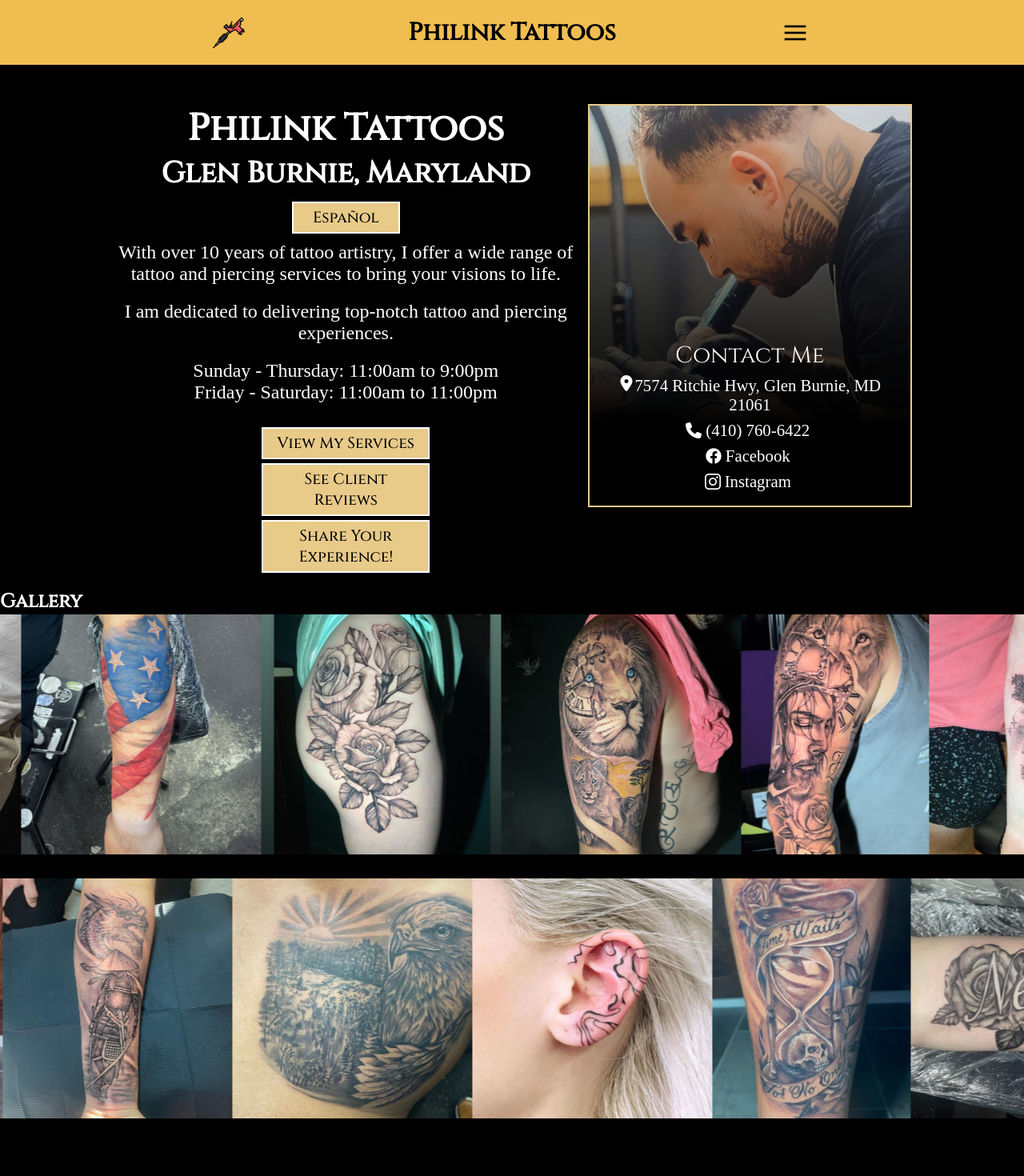
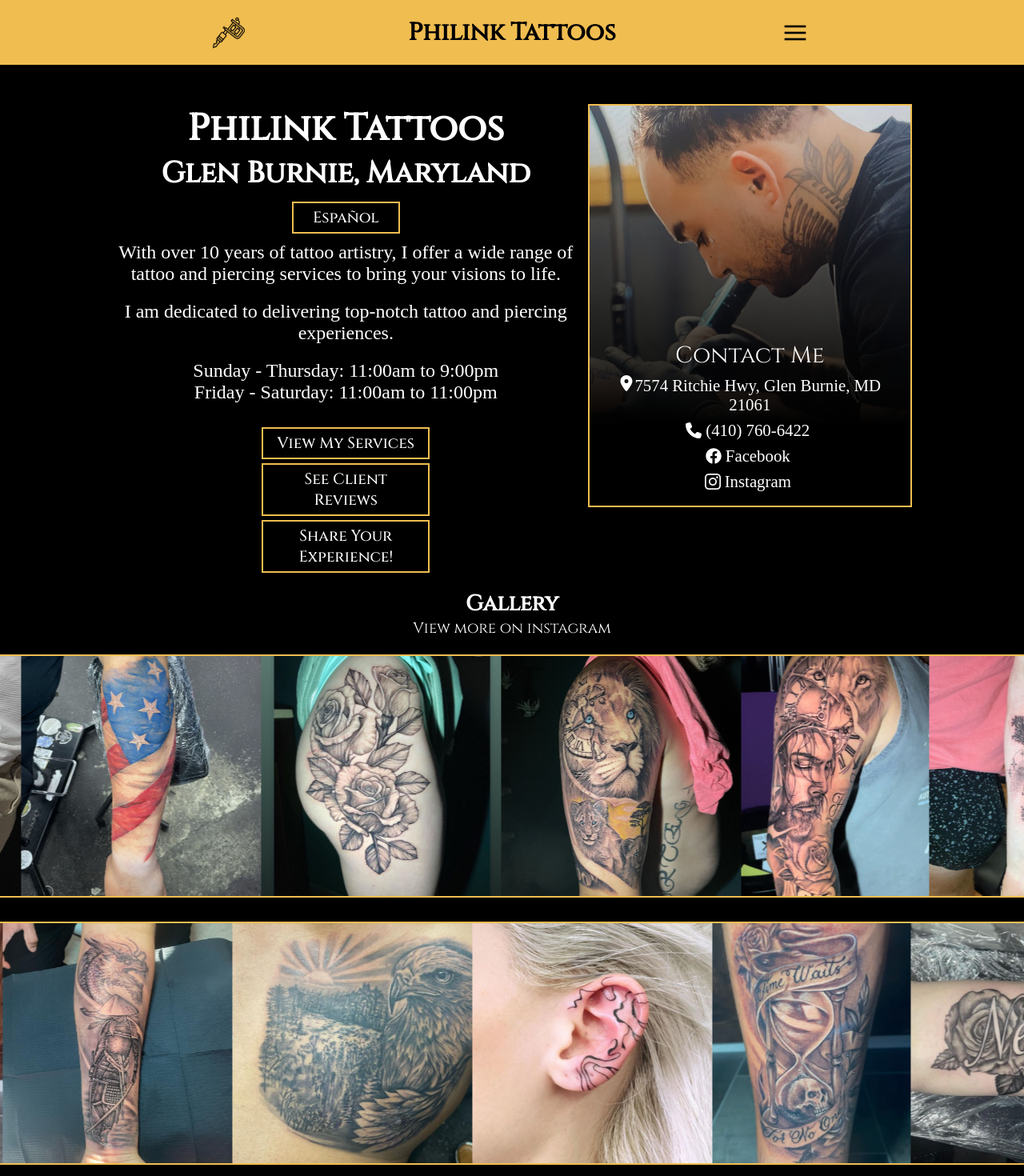
Before and after one commit to isaiahxs/Philink-Tattoos, a React (Create React App) app: page / in a window 1280 px wide. Shown: the top 1470 px of the page at 80% size. Built offline with nearby package versions, Linux system fonts and the light colour scheme; a web font is replaced by a local one.

Commit message:
added fading in effect for sections

```diff
--- a/src/components/Footer/index.js
+++ b/src/components/Footer/index.js
@@ -1,7 +1,7 @@
 import { useLanguage } from '../../LanguageContext';
 import { englishContent, spanishContent } from './content';
 import { Link } from 'react-router-dom';
-import logo from '../../assets/icons/tattoo-machine.png';
+import logo from '../../assets/icons/gold-icon.png';
 import map_pin from '../../assets/icons/map-pin.svg';
 import phone from '../../assets/icons/phone-icon.svg';
 // import email from '../../assets/icons/mail-icon.svg';
--- a/src/components/Gallery/Gallery.css
+++ b/src/components/Gallery/Gallery.css
@@ -1,9 +1,29 @@
+.gallery-header {
+    display: flex;
+    justify-content: center;
+    /* margin-bottom: 20px; */
+    font-size: 1.7rem;
+}
+
+.gallery-subheading {
+    display: flex;
+    justify-content: center;
+    margin-bottom: 20px;
+    font-weight: lighter;
+}
+
 section.gallery-1 .slider,
 section.gallery-2 .slider {
     margin: auto;
     overflow: hidden;
     position: relative;
     width: 100%;
+}
+
+.gallery-1,
+.gallery-2 {
+    border-top: 2px solid #f0bd50;
+    border-bottom: 2px solid #f0bd50;
 }
 
 .slider {
--- a/src/components/Gallery/index.js
+++ b/src/components/Gallery/index.js
@@ -19,6 +19,7 @@ export default function Gallery() {
     return (
         <div className='gallery-section'>
             <h2 className='gallery-header'>Gallery</h2>
+            <h3 className='gallery-subheading'>View more on instagram</h3>
 
             <section className='gallery-1'>
                 <div className='slider'>
--- a/src/components/Hero/Hero.css
+++ b/src/components/Hero/Hero.css
@@ -87,7 +87,7 @@
 }
 
 .hero-image-container {
-    border: 2px solid #e8ca89;
+    border: 2px solid #f0bd50;
     position: relative;
     height: 500px;
     width: auto;
--- a/src/components/Hero/index.js
+++ b/src/components/Hero/index.js
@@ -43,14 +43,14 @@ export default function GBHero() {
                     {/* <button className='language-toggle-button' onClick={toggleLanguage}>
                         {currentLanguage === 'english' ? 'Español' : 'English'}
                     </button> */}
-                    <h1 className='title'>{content.title}</h1>
-                    <h2 className='location'>{content.location}</h2>
-                    <button className='language-toggle-button' onClick={toggleLanguage}>
+                    <h1 className='title fade-in'>{content.title}</h1>
+                    <h2 className='location fade-in'>{content.location}</h2>
+                    <button className='language-toggle-button fade-in' onClick={toggleLanguage}>
                         {currentLanguage === 'english' ? 'Español' : 'English'}
                     </button>
                     {/* <h3 className='description'>Experience the beauty and elegance of our salon.</h3> */}
 
-                    <div className='hero-descriptions-container'>
+                    <div className='hero-descriptions-container fade-in'>
                         <h3 className='description'>
                             {content.description}
                         </h3>
@@ -70,7 +70,7 @@ export default function GBHero() {
 
                     {/*Walk-ins are welcome, but appointments are preferred. We look forward to seeing you soon!*/}
 
-                    <div className='hero-buttons-container'>
+                    <div className='hero-buttons-container fade-in'>
                         <button className='view-services-hero' onClick={() => scrollToSection('services')}>
                             {content.viewServices}
                         </button>
@@ -86,7 +86,7 @@ export default function GBHero() {
                     </div>
                 </div>
 
-                <div className='hero-image-and-contact'>
+                <div className='hero-image-and-contact fade-in'>
                     <div className='hero-image-container'>
                         <img src={philip} className='hero-image' alt="Isaula's Salon" />
                         <div className="gradient-overlay">
--- a/src/components/HomePage/index.js
+++ b/src/components/HomePage/index.js
@@ -1,3 +1,4 @@
+import React, { useEffect, useRef } from 'react';
 import Navigation from '../Navigation';
 import Hero from '../Hero';
 import Gallery from '../Gallery';
@@ -6,21 +7,99 @@ import Footer from '../Footer';
 import './HomePage.css'
 
 export default function HomePage() {
+
+    // useEffect(() => {
+    //     let scrollPos = 0;
+    //     let targetScrollPos = 0;
+    //     const easingFactor = 0.9;
+
+    //     const smoothScroll = () => {
+    //         scrollPos += (targetScrollPos - scrollPos) * easingFactor;
+    //         window.scrollTo(0, scrollPos);
+    //         requestAnimationFrame(smoothScroll);
+    //     };
+
+    //     const updateScrollPos = () => {
+    //         targetScrollPos = window.scrollY;
+    //     };
+
+    //     window.addEventListener('scroll', updateScrollPos);
+    //     smoothScroll();
+
+    //     return () => {
+    //         // Cleanup
+    //         window.removeEventListener('scroll', updateScrollPos);
+    //     };
+    // }, []);
+
+    const galleryRef = useRef(null);
+    const servicesRef = useRef(null);
+    const footerRef = useRef(null);
+
+    useEffect(() => {
+        const observer = new IntersectionObserver(
+            (entries, observer) => {
+                entries.forEach((entry) => {
+                    if (entry.isIntersecting) {
+                        entry.target.classList.add('show');
+                        observer.unobserve(entry.target);
+                    }
+                });
+            },
+            {
+                threshold: 0.1,
+            }
+        );
+
+        if (galleryRef.current) {
+            observer.observe(galleryRef.current);
+        }
+
+        if (servicesRef.current) {
+            observer.observe(servicesRef.current);
+        }
+
+        if (footerRef.current) {
+            observer.observe(footerRef.current);
+        }
+
+        return () => {
+            if (galleryRef.current) {
+                observer.unobserve(galleryRef.current);
+            }
+
+            if (servicesRef.current) {
+                observer.unobserve(servicesRef.current);
+            }
+
+            if (footerRef.current) {
+                observer.unobserve(footerRef.current);
+            }
+        };
+    }, []);
+
     return (
         <div>
+
             <Navigation />
 
             <Hero />
 
-            <Gallery />
-
-            <Services />
+            <div ref={galleryRef} className='body-fade-in'>
+                <Gallery />
+            </div>
+            <div ref={servicesRef} className='body-fade-in'>
+                <Services />
+            </div>
 
             {/* <CombinedMenu /> */}
 
             {/* <Reviews /> */}
 
-            <Footer />
+            <div ref={footerRef} className='body-fade-in'>
+                <Footer />
+            </div>
+
         </div>
     )
 }
--- a/src/components/Navigation/Navigation.css
+++ b/src/components/Navigation/Navigation.css
@@ -81,10 +81,12 @@
     display: flex;
     justify-content: center;
     align-items: center;
-    background: none;
-    color: white;
-    border: 2px solid #cea95b;
+    /* background: none; */
+    /* color: white; */
+
+    /* border: 2px solid #cea95b; */
     /* border: 2px solid white; */
+
     /* font-size: 1.1rem; */
     /* padding: 10px 15px; */
 }
@@ -103,8 +105,8 @@
 .nav-button:hover {
     /* background-color: white; */
     /* background-color: #ffc800; */
-    color: #222222;
-    font-weight: bold;
+    /* color: #222222; */
+    /* font-weight: bold; */
 }
 
 @media screen and (max-width: 495px) {
@@ -175,7 +177,7 @@
     transform: translateX(0);
     /* background-color: rgba(0, 0, 0, 0.8); */
     /* backdrop-filter: blur(20px); */
-    background-color: rgba(0, 0, 0, 0.9);
+    /* background-color: rgba(0, 0, 0, 0.8); */
     box-shadow: 0 0 15px 0 #000;
 }
 
--- a/src/components/Navigation/index.js
+++ b/src/components/Navigation/index.js
@@ -2,7 +2,8 @@ import React, { useState, useEffect, useRef } from 'react';
 import { useLanguage } from '../../LanguageContext';
 import { englishContent, spanishContent } from './content';
 import { Link, useLocation } from 'react-router-dom';
-import logo from '../../assets/icons/tattoo-machine.png';
+import logo from '../../assets/icons/black-icon.png';
+import gold_logo from '../../assets/icons/gold-icon.png';
 import hamburger from '../../assets/icons/hamburger.png';
 import './Navigation.css'
 
@@ -100,16 +101,16 @@ export default function Navigation() {
         <nav className='nav-bar'>
             <div className='nav-options'>
                 <div className='nav-logo-container'>
-                    <img src={logo} className='small-logo' alt="Logo" onClick={() => scrollToTop()} />
+                    <img src={logo} className='small-logo fade-in' alt="Logo" onClick={() => scrollToTop()} />
                 </div>
 
-                <div className='nav-name'>
+                <div className='nav-name fade-in'>
                     {content.name}
                 </div>
 
                 <div className='nav-logo-container'>
                     {/* <button className='hamburger-menu' onClick={toggleNavOpen}> */}
-                    <img src={hamburger} className='small-logo hamburger-menu' alt='Hamburger Menu' onClick={toggleNavOpen} />
+                    <img src={hamburger} className='small-logo hamburger-menu fade-in' alt='Hamburger Menu' onClick={toggleNavOpen} />
                     {/* </button> */}
                 </div>
 
@@ -199,7 +200,7 @@ export default function Navigation() {
                         </div>
 
                         <div className='nav-logo-container'>
-                            <img src={logo} className='big-logo panel-logo' alt="Big Logo" />
+                            <img src={gold_logo} className='big-logo panel-logo' alt="Big Logo" />
                         </div>
                     </div>
                 </div>
--- a/src/components/Services/Services.css
+++ b/src/components/Services/Services.css
@@ -24,13 +24,6 @@
     align-items: center;
 }
 
-.female-cuts,
-.male-cuts {
-    display: flex;
-    flex-direction: column;
-    align-items: center;
-}
-
 .services-list ul {
     background-color: white;
     width: 300px;
@@ -49,7 +42,7 @@
 }
 
 .services-list {
-    border: 2px solid #e8ca89;
+    border: 2px solid #f0bd50;
     margin: 20px 10px;
     font-family: 'Quattrocento', serif;
 }
@@ -67,7 +60,3 @@
     /* width: 100%; */
     /* max-width: 500px; */
 }
-
-.female-cuts {
-    margin-bottom: 20px;
-}
--- a/src/index.css
+++ b/src/index.css
@@ -21,6 +21,59 @@ body {
 
 }
 
+.fade-in {
+  animation: heroAnim 1s ease-out 0s forwards;
+}
+
+/* transform: translateY(5%); */
+
+@keyframes heroAnim {
+  0% {
+    opacity: 0;
+    transform: translateY(-100px);
+  }
+
+  100% {
+    opacity: 1;
+    transform: translateY(0px);
+  }
+}
+
+.body-fade-in {
+  opacity: 0;
+  transform: translateY(25px);
+  transition: opacity 1s ease-out, transform 1s ease-out;
+}
+
+.body-fade-in.show {
+  opacity: 1;
+  transform: translateY(0px);
+}
+
+/*
+@keyframes bodyAnim {
+  0% {
+    opacity: 0;
+    transform: translateY(-100px);
+  }
+
+  100% {
+    opacity: 1;
+    transform: translateY(0px);
+  }
+} */
+
+/* @keyframes logoAnim {
+  100% {
+    opacity: 1;
+    transform: translateY(0);
+  }
+} */
+
+html {
+  /* scroll-behavior: smooth; */
+}
+
 body,
 html {
   margin: 0;
@@ -41,15 +94,17 @@ button {
   font-family: 'Cinzel', serif;
   font-weight: 500;
 
-  border: 2px solid white;
-  background-color: #e8ca89;
+  /* border: 2px solid white; */
+  border: 2px solid #f0bd50;
+  background-color: black;
+  color: white;
+
 }
 
 button:hover {
   background-color: #f0bd50;
-  /* color: white; */
-  border-color: white;
-  /* color: #222222; */
+  border-color: #f0bd50;
+  color: black;
   /* font-weight: bold; */
 }
 
```
Also changed, not shown: src/components/HomePage/HomePage.css (+8 -0 lines), src/assets/icons/black-icon.png (added), src/assets/icons/gold-icon.png (added).
